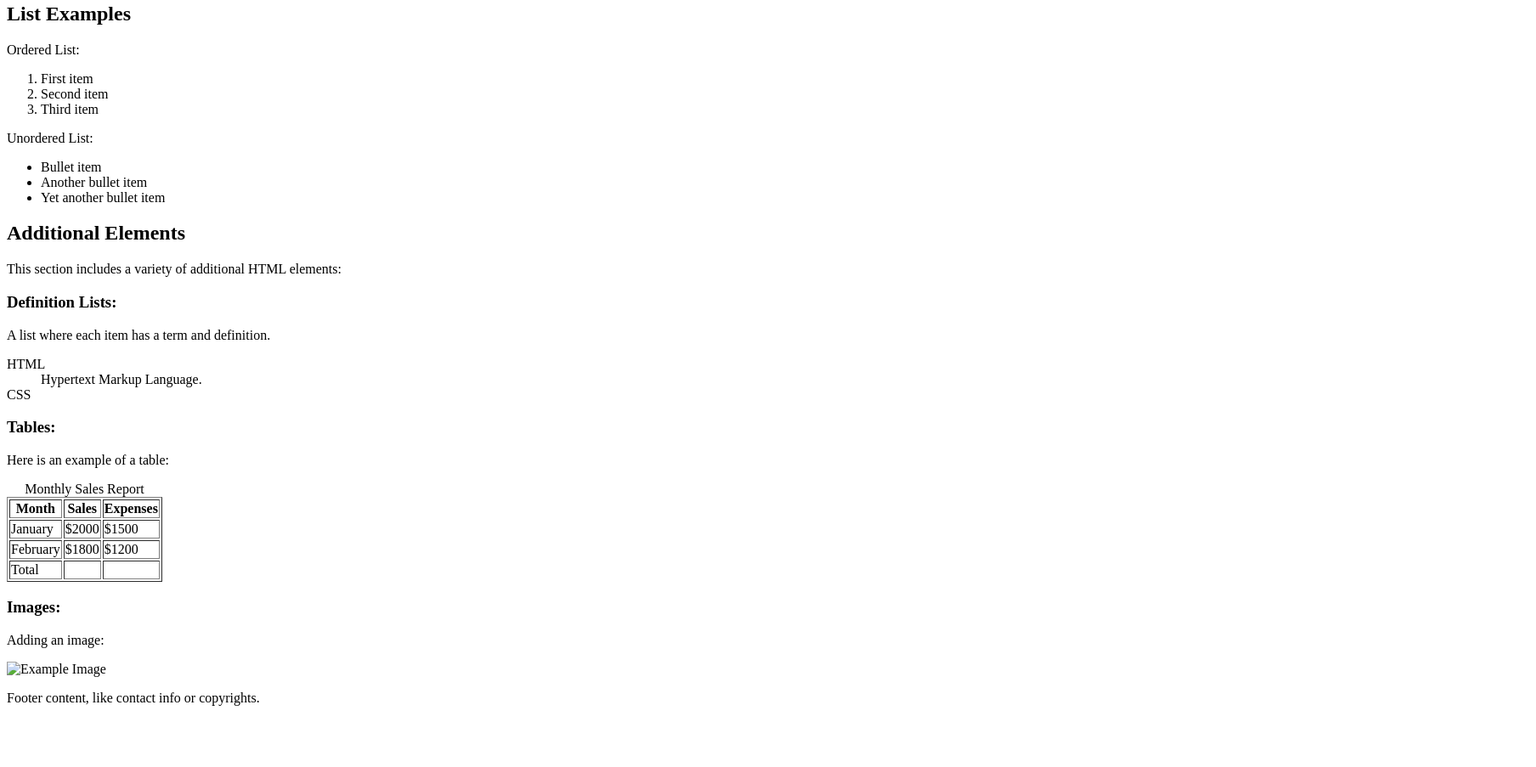
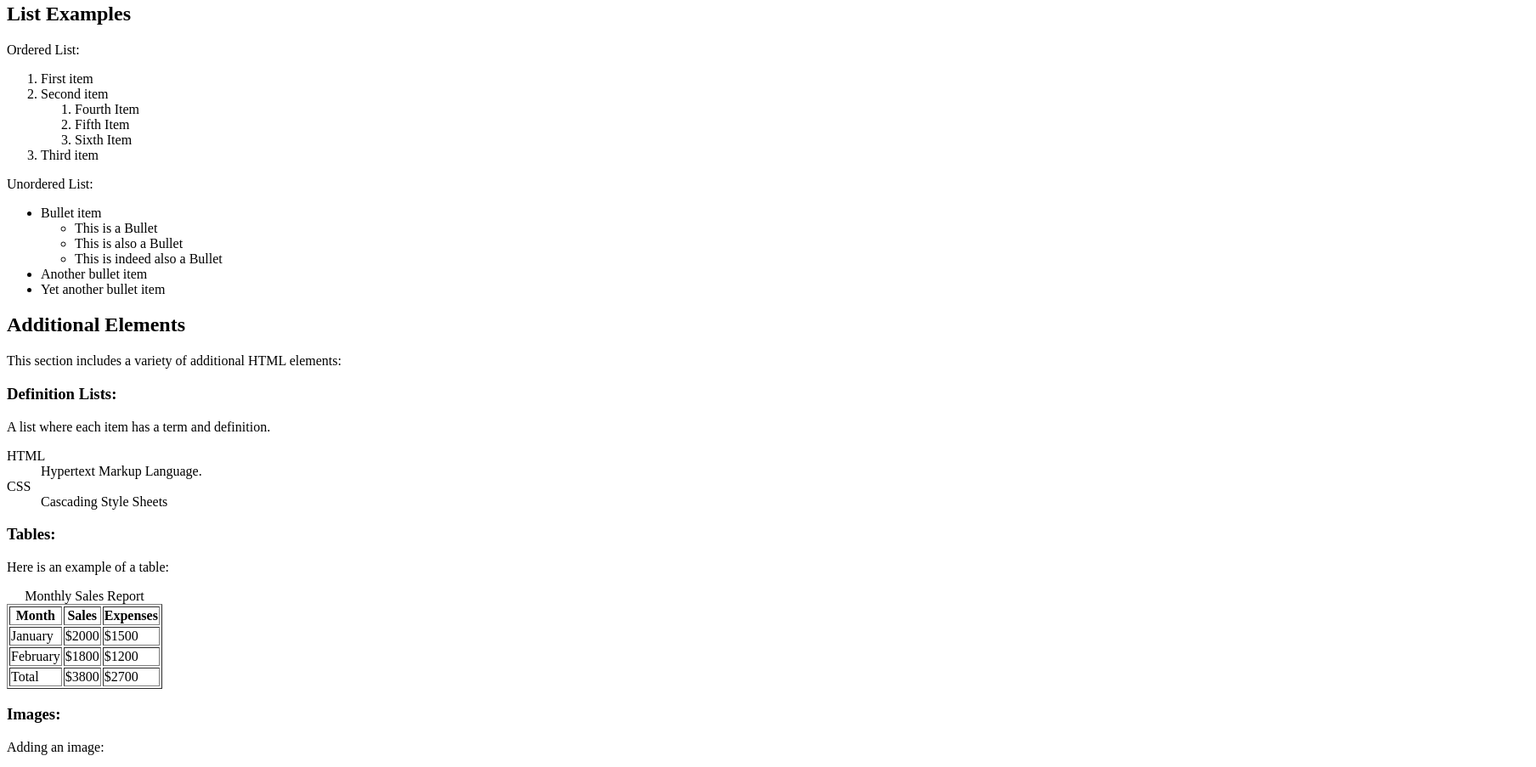
Before and after one commit to Shiro3695/Lab2, a plain HTML site: page news.html in a window 1280 px wide. Shown: the part 338-1241 px from the top of the page at 85% size, 1808 px wide, since content can reach past the window. Before the commit the page ends 1185 px from the top, so only its background shows below. Drawn offline with Linux system fonts and the light colour scheme.

Commit message:
completed news html

```diff
--- a/news.html
+++ b/news.html
@@ -2,8 +2,8 @@
 =========================================================
 Name        : news.html
 Assignment  : Lab 2 Exercise C
-Author(s)   : Mahdi Ansari, William Arthur Philip Louis
-Submission  : May 21, 2030
+Author(s)   : Odin Fox, Alexander Lai
+Submission  : January 22nd 2024
 Description : A simple HTML file.
 =========================================================
 -->
@@ -11,7 +11,13 @@ Description : A simple HTML file.
 <html>
 <head>
     <title>Comprehensive HTML Page</title>
-	<!--Copy and paste remaining tags of the head section from images.html file.-->
+    <title > Image Demonstration </title >
+    <title > Image Demonstration </title >
+    <meta charset =" UTF -8" >
+    <meta name =" description " content =" An HTML example with img tags">
+    <meta name =" keywords " content =" HTML , Web Development , Example , img " >
+    <meta name =" author " content =" Your Name " >
+    <link rel =" shortcut icon " href ="favicon.ico" type =" image /x - icon" >
 </head>
 <body>
 
@@ -31,7 +37,7 @@ Description : A simple HTML file.
         <article>
             <h2>Article Title</h2>
 
-			<p>This is a paragraph in an article section. It demonstrates text formatting, like bold, italic, and marked text.</p>
+			<p>This is a <b>paragraph</b> in an <i>article</i> <mark>section.</mark> It demonstrates text formatting, like <b>bold</b>, <i>italic</i>, and <mark>marked</mark> text.</p>
 			<!-- To emphasize specific words in the paragraph, apply appropriate HTML tags:
 			<strong> or <b> for bold text,
 			<em> or <i> for italic text, and
@@ -52,13 +58,21 @@ Description : A simple HTML file.
         <ol>
             <li>First item</li>
             <li>Second item</li>
-			<!--Make a sub-ordered list here-->
+            <ol>
+                <li>Fourth Item</li>
+                <li>Fifth Item</li>
+                <li>Sixth Item</li>
+            </ol>
             <li>Third item</li>
         </ol>
         <p>Unordered List:</p>
         <ul>
             <li>Bullet item</li>
-			<!--Make a sub-unordered list here-->
+			<ul>
+                <li>This is a Bullet</li>
+                <li>This is also a Bullet</li>
+                <li>This is indeed also a Bullet</li>
+            </ul>
             <li>Another bullet item</li>
             <li>Yet another bullet item</li>
         </ul>
@@ -74,7 +88,7 @@ Description : A simple HTML file.
             <dt>HTML</dt>
             <dd>Hypertext Markup Language.</dd>
 			<dt>CSS</dt>
-            <dd><!--Add CSS definition here--></dd>
+            <dd>Cascading Style Sheets</dd>
         </dl>
 
 
@@ -104,21 +118,22 @@ Description : A simple HTML file.
 			<tfoot>
 				<tr>
 					<td>Total</td>
-					<td><!--Put column total here--></td>
-					<td><!--Put column total here--></td>
+					<td>$3800</td>
+					<td>$2700</td>
 				</tr>
 			</tfoot>
         </table>
 
 		<h3>Images:</h3>
         <p>Adding an image:</p>
-        <img src="example.jpg" alt="Example Image"> <!--Fix addressing issue-->
+        <img src="images/example.jpg" alt="Example Image"> <!--Fix addressing issue-->
     </section>
 
     <footer>
-        <p>Footer content, like contact info or copyrights.</p>
+        <!--<p>Footer content, like contact info or copyrights.</p>-->
 		<!--Comment out the above p tag and add a new p tag under this comment.
 			The new p tag must contain {Copy right + your names}.-->
+        <p>Copyright Odin Fox & Alexander Lai</p>
     </footer>
 </body>
 </html>
```
Also changed, not shown: images.html (+1 -1 lines).
